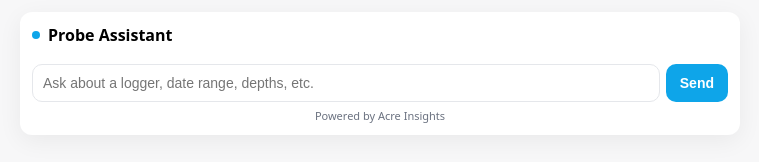
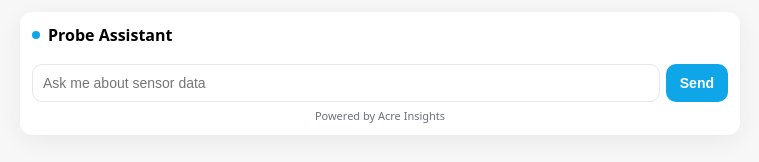
Before and after one commit to ryanoverleese/sensorai, a website: page probe-widget/index.html in a window 1280 px wide. Shown: the whole page, without its empty margins (260-1019 px from the left). Drawn offline with Linux system fonts and the light colour scheme.

Commit message:
Update index.html

```diff
--- a/probe-widget/index.html
+++ b/probe-widget/index.html
@@ -40,7 +40,7 @@
       <div class="header"><div class="dot"></div><div class="title">Probe Assistant</div></div>
       <div id="log" class="column"></div>
       <div class="row">
-        <input id="msg" type="text" placeholder="Ask about a logger, date range, depths, etc." />
+        <input id="msg" type="text" placeholder="Ask me about sensor data" />
         <button id="send">Send</button>
       </div>
       <div class="footer">Powered by Acre Insights</div>
```
